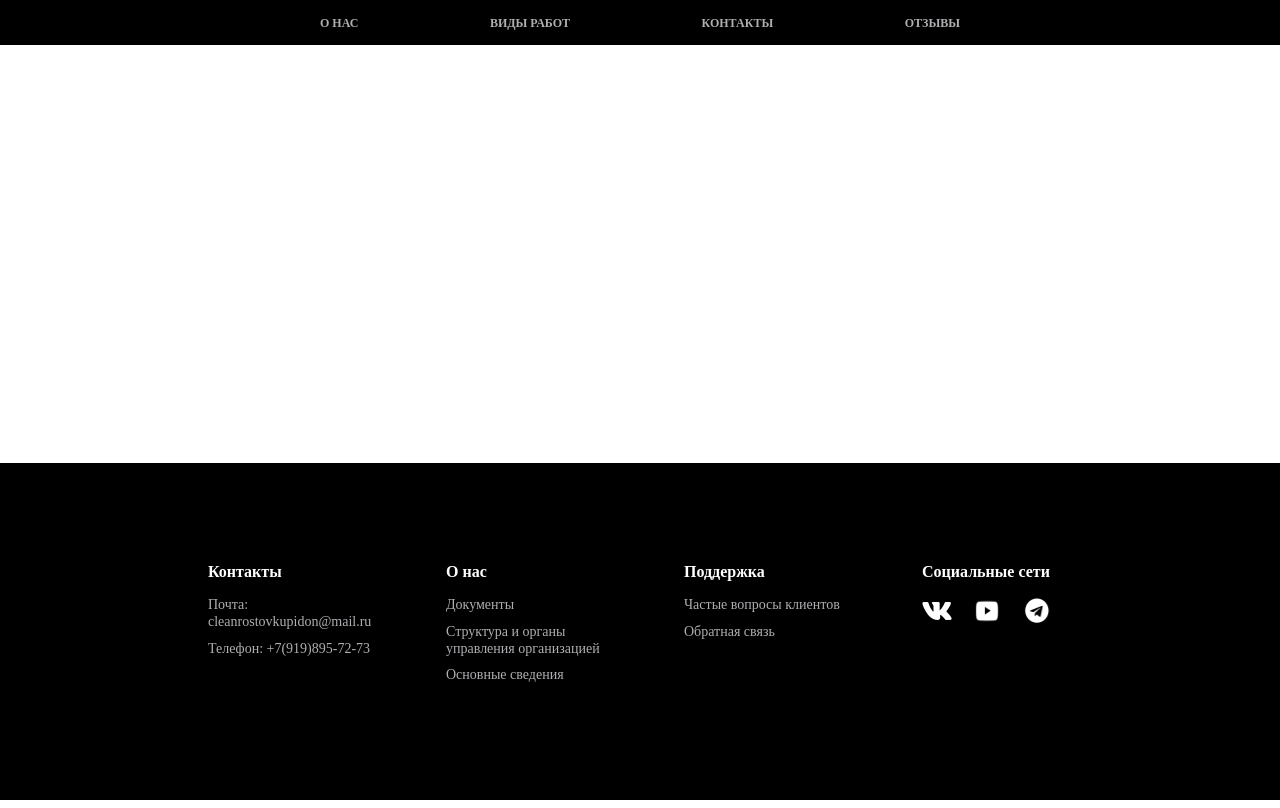
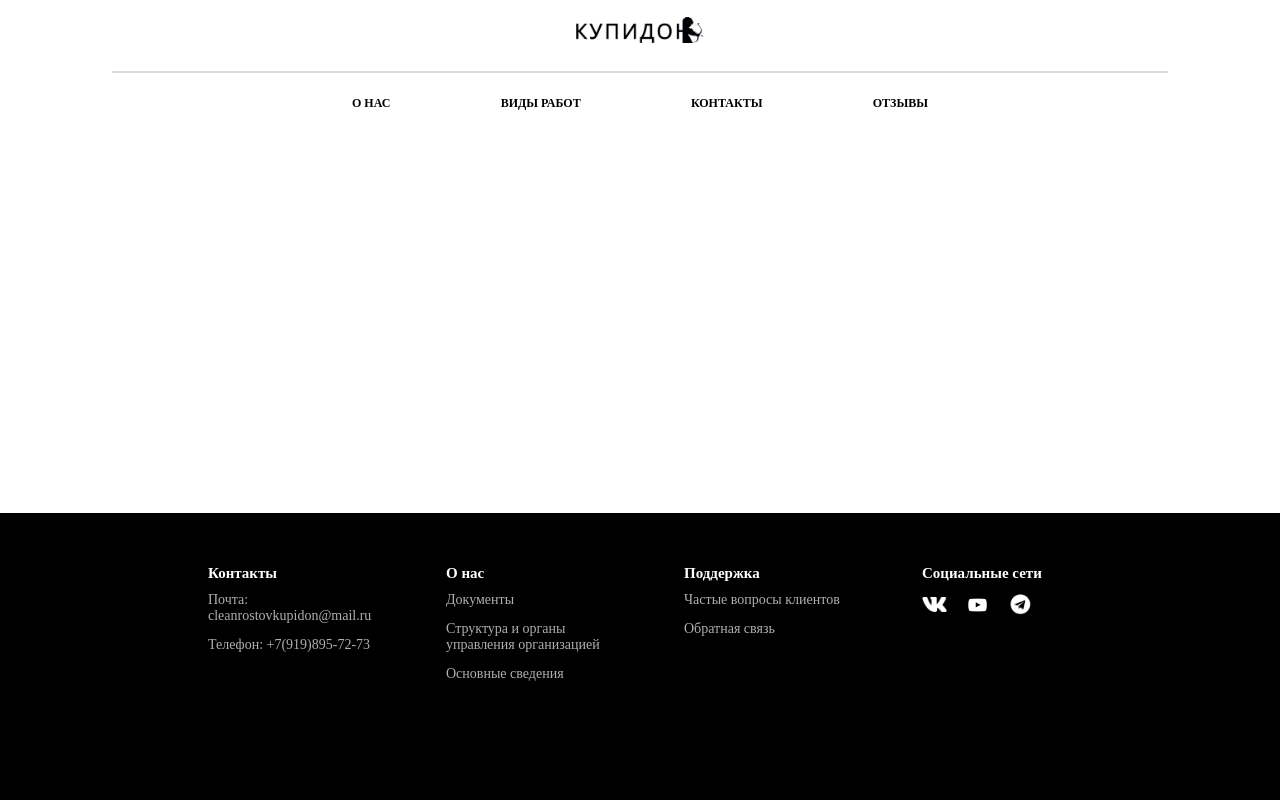
Before and after one commit to icantluvv/ooolanding, a React (Create React App) app: page / in a window 1280 px wide. Built offline with nearby package versions, Linux system fonts and the light colour scheme.

Commit message:
Fixing problems
fixing problems with screen sizes

```diff
--- a/src/body/Body.css
+++ b/src/body/Body.css
@@ -2,4 +2,5 @@
     height: 100%;
     width: 100%;
     background-color: rgb(146, 238, 248);
+    overflow: scroll;
 }
--- a/src/components/Footer/Footer.jsx
+++ b/src/components/Footer/Footer.jsx
@@ -8,6 +8,7 @@ import yt from './yt.png'
 
 const Footer = () => {
     return (
+        <>
             <div className={styles.footer}>
                 {/* <div>
 
@@ -55,6 +56,8 @@ const Footer = () => {
                 </div>
 
             </div>
+        </>
+
     )
 }
 
--- a/src/components/Footer/Footer.module.css
+++ b/src/components/Footer/Footer.module.css
@@ -1,14 +1,10 @@
-/* .section__padding{
-  padding: 4rem 4rem;
-
-} */
 
 .footer{
   position: fixed;
   left: 0;
   right: 0;
   bottom: 0;
-  /* width: 80vw; */
+
   background-color: black;
   padding-right: 20rem;
   padding-left: 20rem;
@@ -27,7 +23,6 @@
   flex-wrap: wrap;
   width: 100%;
   text-align: left;
-  margin-bottom: 2rem;
 }
 
 .lines{
@@ -94,6 +89,7 @@ hr{
     line-height: 15px;
     margin: 0.5rem 0;
     cursor: pointer;
+    width: 12em;
   }
 
   .lines h4{
@@ -127,6 +123,7 @@ hr{
     line-height: 15px;
     margin: 0.5rem 0;
     cursor: pointer;
+    width: 12em;
   }
 
   .lines h4{
@@ -150,8 +147,8 @@ hr{
     background-color: black;
     padding-right: 8rem;
     padding-left: 8rem;
-    padding-top: 4rem;
-    padding-bottom: 4rem;
+    padding-top: 2rem;
+    padding-bottom: 2rem;
   }
 
   .lines p{
@@ -160,6 +157,7 @@ hr{
     line-height: 17px;
     margin: 0.5rem 0;
     cursor: pointer;
+    width: 12em;
   }
 
   .lines h4{
@@ -181,28 +179,33 @@ hr{
     background-color: black;
     padding-right: 5rem;
     padding-left: 5rem;
-    padding-top: 4rem;
-    padding-bottom: 4rem;
+    padding-top: 1rem;
+    padding-bottom: 1rem;
   }
 
   .lines p{
     color: rgb(175, 175, 179);
-    font-size: 14px;
-    line-height: 15px;
+    font-size: 13px;
+    line-height: 14px;
     margin: 0.3rem 0;
     cursor: pointer;
-    width: 10em;
+    width: 12em;
   }
 
   .lines h4{
-    font-size: 16px;
-    line-height: 16px;
+    font-size: 14px;
+    line-height: 15px;
     margin-bottom: 0.7rem;
   }
 
+  .socialmedia{
+    width: 1.5em;
+  }
+  .socialmedia p{
+    width: 2em;
+  }
   .socialmedia img{
-    width: 25%;
-
+    width: 1.5em;
   }
 }
 
@@ -211,56 +214,61 @@ hr{
     background-color: black;
     padding-right: 12rem;
     padding-left: 12rem;
-    padding-top: 4rem;
-    padding-bottom: 4rem;
+    padding-top: 1rem;
+    padding-bottom: 1rem;
   }
-
+  .footer .sources{
+    margin-bottom: 5em;
+  }
   .lines p{
     color: rgb(175, 175, 179);
     font-size: 14px;
-    line-height: 17px;
-    margin: 0.3rem 0;
+    line-height: 16px;
+    margin: 0.4rem 0;
     cursor: pointer;
     width: 12em;
   }
 
   .lines h4{
-    font-size: 16px;
+    font-size: 15px;
     line-height: 16px;
-    margin-bottom: 0.7rem;
+    margin-bottom: 0.3rem;
   }
   .socialmedia{
     display: flex;
     flex-direction: row;
+    justify-content: space-between;
     align-items: center;
+    width: 8em;
   }
   .socialmedia img{
     width: 60%;
   }
+  .socialmedia p{
+    width: 3em;
+  }
+
+  }
   .yt{
-    height: 30px;
+    height: 20px;
   }
-}
+
 
 @media  only screen and (max-device-width:748px){
   .footer{
-    position: fixed;
-    left: 0;
-    right: 0;
-    bottom: 0;
-    background-color: black;
-    padding-right: 0;
-    padding-left: 20rem;
-    /* padding-top: 50rem; */
-    /* padding-bottom: 4rem; */
+
+    /* padding-top: 0; */
+    /* padding-bottom:0 ; */
+    padding-right: 20em;
+    padding-left: 20em;
   }
 
   .sources{
     display: flex;
-    justify-content: center;
+    justify-content:center;
     align-items: flex-start;
-    flex-direction: column;
-    flex-wrap:nowrap;
+    flex-direction: row;
+    flex-wrap: wrap;
     width: 100%;
     text-align: left;
     margin-bottom: 2rem;
@@ -268,25 +276,83 @@ hr{
 
   .lines p{
     color: rgb(175, 175, 179);
-    font-size: 14px;
-    line-height: 17px;
+    font-size: 13px;
+    line-height: 14px;
     margin: 0.3rem 0;
     cursor: pointer;
     width: 12em;
   }
 
   .lines h4{
-    font-size: 16px;
-    line-height: 16px;
-    margin-bottom: 0.7rem;
+    font-size: 14px;
+    line-height: 14px;
+    margin-bottom: 0.3rem;
+
   }
   .socialmedia{
     display: flex;
     flex-direction: row;
     align-items: center;
+    width: 100%;
   }
   .socialmedia img{
-    width: 60%;
+    width: 50%;
   }
 
 }
+
+@media  only screen and (max-device-width:320){
+  .footer{
+
+    /* padding-top: 0; */
+    /* padding-bottom:0 ; */
+    padding-right: 5em;
+    padding-left: 5em;
+  }
+  .lines{
+    width: 100%;
+    margin: 0em;
+    display: flex;
+    align-items: center;
+    justify-content: center;
+    align-content: center;
+    flex-direction: column;
+
+  }
+  .sources{
+    display: flex;
+    justify-content:center;
+    align-items: center;
+    flex-direction: row;
+    flex-wrap: wrap;
+    width: 100%;
+    text-align: center;
+    margin-bottom: 2rem;
+  }
+
+  .lines p{
+    color: rgb(175, 175, 179);
+    font-size: 13px;
+    line-height: 14px;
+    margin: 0.3rem 0;
+    cursor: pointer;
+    width: 12em;
+  }
+
+  .lines h4{
+    font-size: 14px;
+    line-height: 14px;
+    margin-bottom: 0.3rem;
+
+  }
+  .socialmedia{
+    display: flex;
+    flex-direction: row;
+    align-items: center;
+    width: 100%;
+  }
+  .socialmedia img{
+    width: 50%;
+  }
+
+}
--- a/src/components/Header/Header.jsx
+++ b/src/components/Header/Header.jsx
@@ -1,12 +1,22 @@
 import React from 'react';
 import styles from './Header.module.css';
+// import logo from './logo.png';
 
 
 const Header = () => {
     return (
+        <>
             <div className={styles.header}>
                 <div className={styles.container}>
                     <div className={styles.sources}>
+                        <div className={styles.logocont}>
+                            <a href="" className={styles.logo}><img src="./assets/images/logo.png"></img></a>
+                        </div>
+
+                        <div className={styles.hr}>
+                            <div className={styles.line}></div>
+                        </div>
+
                         <div className={styles.burger}>
                             <a href='' className={styles.about}><h4>О НАС</h4></a>
                             <a href='' className={styles.types}><h4>ВИДЫ РАБОТ</h4></a>
@@ -16,6 +26,7 @@ const Header = () => {
                     </div>
                 </div>
             </div>
+        </>
     )
 }
 
--- a/src/components/Header/Header.module.css
+++ b/src/components/Header/Header.module.css
@@ -1,9 +1,11 @@
+/* settings of the parent's containers */
+
 .header{
     position: fixed;
     left: 0;
     right: 0;
     top: 0;
-    background-color: black;
+    background-color: white;
     padding-right: 20rem;
     padding-left: 20rem;
 }
@@ -21,9 +23,47 @@
   flex-wrap: wrap;
   width: 100%;
   text-align: center;
-    /* margin-bottom: 2rem; */
+
 }
 
+
+/* object's containers settings */
+
+/* logo */
+.logocont{
+  width: 100%;
+  margin: 0;
+  display: flex;
+  justify-content: center;
+  align-items: center;
+  height: 5em;
+}
+
+.logocont img{
+  width: 10em;
+}
+
+/* hr */
+
+.hr{
+  width: 100%;
+  margin: 0;
+  height: 1em;
+  display: flex;
+  justify-content: center;
+  align-items: center;
+}
+
+.line{
+  /* margin: 20px 0; */
+	padding: 0;
+	height: 0;
+  border: 0.5px solid gainsboro;
+  width: 100%;
+}
+
+
+/* choosing menu */
 .burger{
   width: 40em;
   margin: 0;
@@ -33,10 +73,9 @@
   color: white;
 }
 
-  a{
-    color: rgb(175, 175, 179);
+a h4{
+  color: black;
   text-decoration: none;
-    /* height: 20px; */
 }
 
 .burger h4{
@@ -46,56 +85,125 @@
 }
 
 
-  hr{
-    color: white !important;
-    width: 100%;
+
+
+
+
+
+/* THE MOST BIGGEST SCREEN SIZE */
+@media screen and (min-width: 1370px){
 }
 
 
 
+/* FROM 1280px of width */
+@media screen and (min-width: 1280px) and (max-width: 1369px){
+  .header{
+    position: fixed;
+    left: 0;
+    right: 0;
+    top: 0;
+    background-color: white;
+    padding-right: 15rem;
+    padding-left: 15rem;
+  }
+  .burger h4{
+    font-size: 14px;
+    line-height: 17px;
+    margin-bottom: 0.9rem;
+  }
+}
+
+
+
+
+/* FROM 1024px of width */
+@media screen and (min-width: 1024px) and (max-width: 1279px){
+  .header{
+    position: fixed;
+    left: 0;
+    right: 0;
+    top: 0;
+    background-color: white;
+    padding-right: 10rem;
+    padding-left: 10rem;
+  }
+  .burger h4{
+    font-size: 14px;
+    line-height: 17px;
+    margin-bottom: 0.9rem;
+  }
+}
+
+
+
+/* TO 1023px of width */
 @media  only screen and (max-device-width:1023px){
   .header{
     position: fixed;
     left: 0;
     right: 0;
     top: 0;
-        background-color: black;
-        padding-right: 15rem;
-        padding-left: 15rem;
+    padding-right: 10rem;
+    padding-left: 10rem;
   }
+
+  .logocont{
+    width: 100%;
+    margin: 0;
+    display: flex;
+    justify-content: center;
+    align-items: center;
+    height: 4em;
+  }
+
+  .logocont img{
+    width: 8em;
+  }
+
   .burger h4{
     font-size: 12px;
     line-height: 15px;
     margin-bottom: 0.9rem;
+    padding-left: 2rem;
+    padding-right: 2rem ;
   }
 }
 
+
+
+
+/* TO 849px of width */
 @media  only screen and (max-device-width:849px){
     .header{
         position: fixed;
         left: 0;
         right: 0;
         top: 0;
-        background-color: black;
-        padding-right: 12rem;
-        padding-left: 12rem;
+        background-color: white;
+        padding-right: 7rem;
+        padding-left: 7rem;
     }
     .burger h4{
         font-size: 12px;
         line-height: 15px;
         margin-bottom: 0.9rem;
+        padding-right: 2rem;
+        padding-left: 2rem;
     }
 }
 
 
-@media  only screen and (max-device-width:746px){
+
+
+/* PHONE'S SCREENS */
+@media  only screen and (max-device-width:749px){
 .header{
     position: fixed;
     left: 0;
     right: 0;
     top: 0;
-    background-color: white;
-    padding-left: 2em;
+    background-color: black;
 }
 
   .container{
@@ -111,16 +219,43 @@
     flex-wrap: nowrap;
     width: 100%;
     text-align: left;
-    /* margin-bottom: 2rem; */
+    /* margin-bottom: -11rem; */
   }
 
+  .hr{
+    width: 0;
+    margin: 0;
+    height: 1em;
+    display: flex;
+    justify-content: center;
+    align-items: center;
+    visibility: hidden;
+  }
+
+  .logocont{
+    width: 100%;
+    margin: 0;
+    display: flex;
+    justify-content: center;
+    align-items: center;
+    height: 5em;
+  }
+
+  .logocont img{
+    /* content: url('/src/components/Header/newlogo.png'); */
+    width: 5em;
+
+  }
+
+
+
+
   .burger{
-    width: 40em;
-    margin: 0;
+    order: -1;
+    width: 13em;
     display: flex;
     justify-content: space-between;
     flex-direction: column;
-    color: white;
   }
 
   a{
@@ -131,7 +266,10 @@
   .burger h4{
     font-size: 14px;
     line-height: 17px;
-    margin-bottom: 0.9rem;
+    /* margin-bottom: 0.9rem; */
+    color: white;
+    padding-left: 0;
+    padding-right: 0;
   }
 
   .about{
```
Also changed, not shown: src/components/Header/newlogo.png (added). Lines whose indentation alone changed are shown as unchanged.
